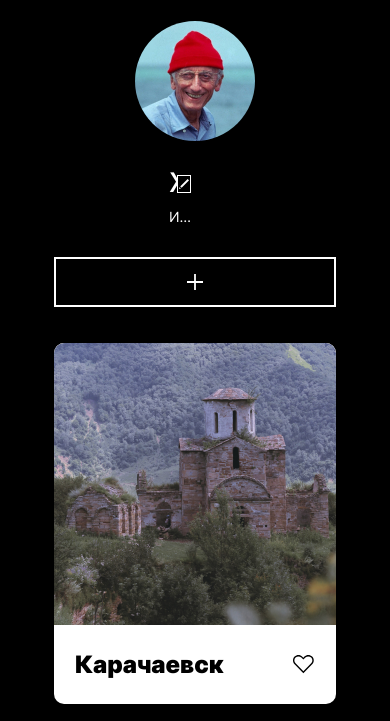
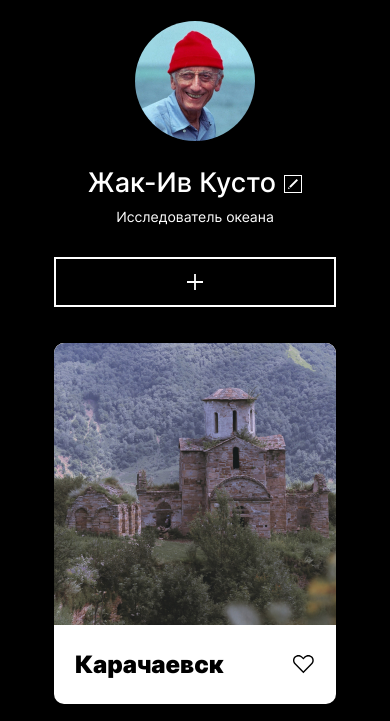
Before and after one commit to nikitoi/mesto, a plain HTML site: page index.html in a window 390 px wide. Shown: the part 106-827 px from the top of the page. Drawn offline with Linux system fonts and the light colour scheme.

Commit message:
Проектная работа 4. Первая проверка

```diff
--- a/blocks/profile/__info/profile__info.css
+++ b/blocks/profile/__info/profile__info.css
@@ -7,5 +7,7 @@
   .profile__info {
     flex-direction: column;
     align-items: center;
+    max-width: 100%;
+    padding-right: 0;
   }
 }
```
